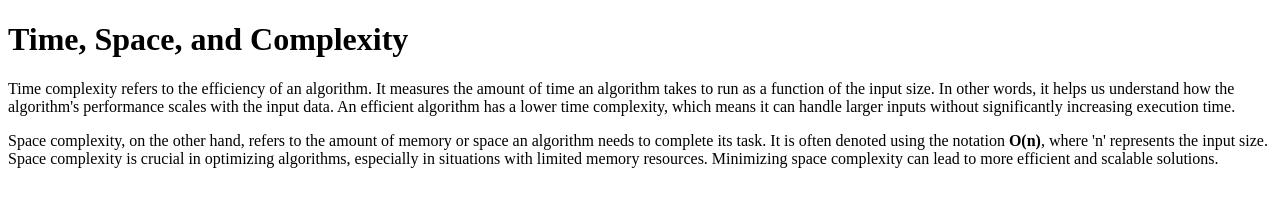
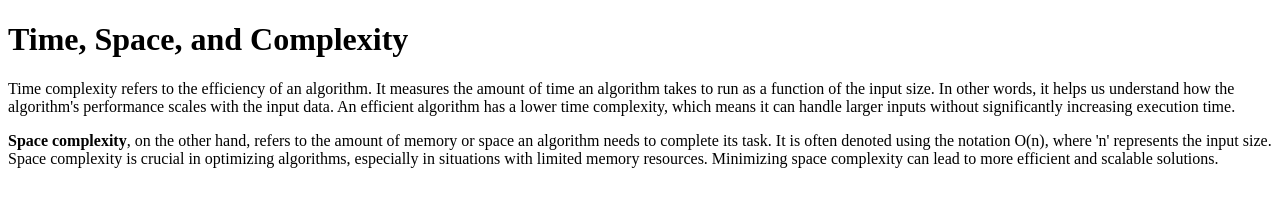
Before and after one commit to acciojob/time-and-space-complexity-prateek143u, a website: page main.html in a window 1280 px wide. Drawn offline with Linux system fonts and the light colour scheme.

Commit message:
created a submission

```diff
--- a/main.html
+++ b/main.html
@@ -8,11 +8,11 @@
 
 <body>
 
-	<h1>Time, Space, and Complexity</h1>
+	   <h1>Time, Space, and Complexity</h1>
 
     <p>Time complexity refers to the efficiency of an algorithm. It measures the amount of time an algorithm takes to run as a function of the input size. In other words, it helps us understand how the algorithm's performance scales with the input data. An efficient algorithm has a lower time complexity, which means it can handle larger inputs without significantly increasing execution time.</p>
 
-    <p>Space complexity, on the other hand, refers to the amount of memory or space an algorithm needs to complete its task. It is often denoted using the notation <b>O(n)</b>, where 'n' represents the input size. Space complexity is crucial in optimizing algorithms, especially in situations with limited memory resources. Minimizing space complexity can lead to more efficient and scalable solutions.</p>
+    <p><b>Space complexity</b>, on the other hand, refers to the amount of memory or space an algorithm needs to complete its task. It is often denoted using the notation O(n), where 'n' represents the input size. Space complexity is crucial in optimizing algorithms, especially in situations with limited memory resources. Minimizing space complexity can lead to more efficient and scalable solutions.</p>
 
 </body>
 
```
